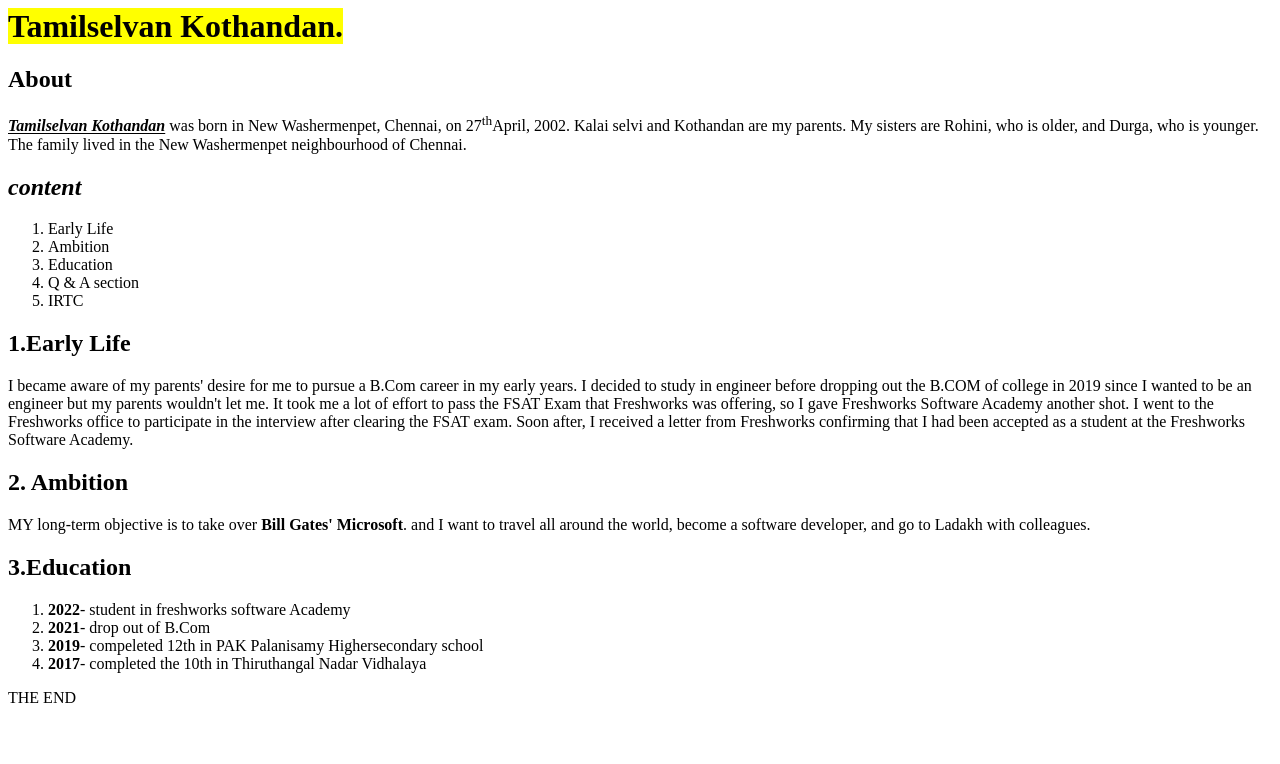
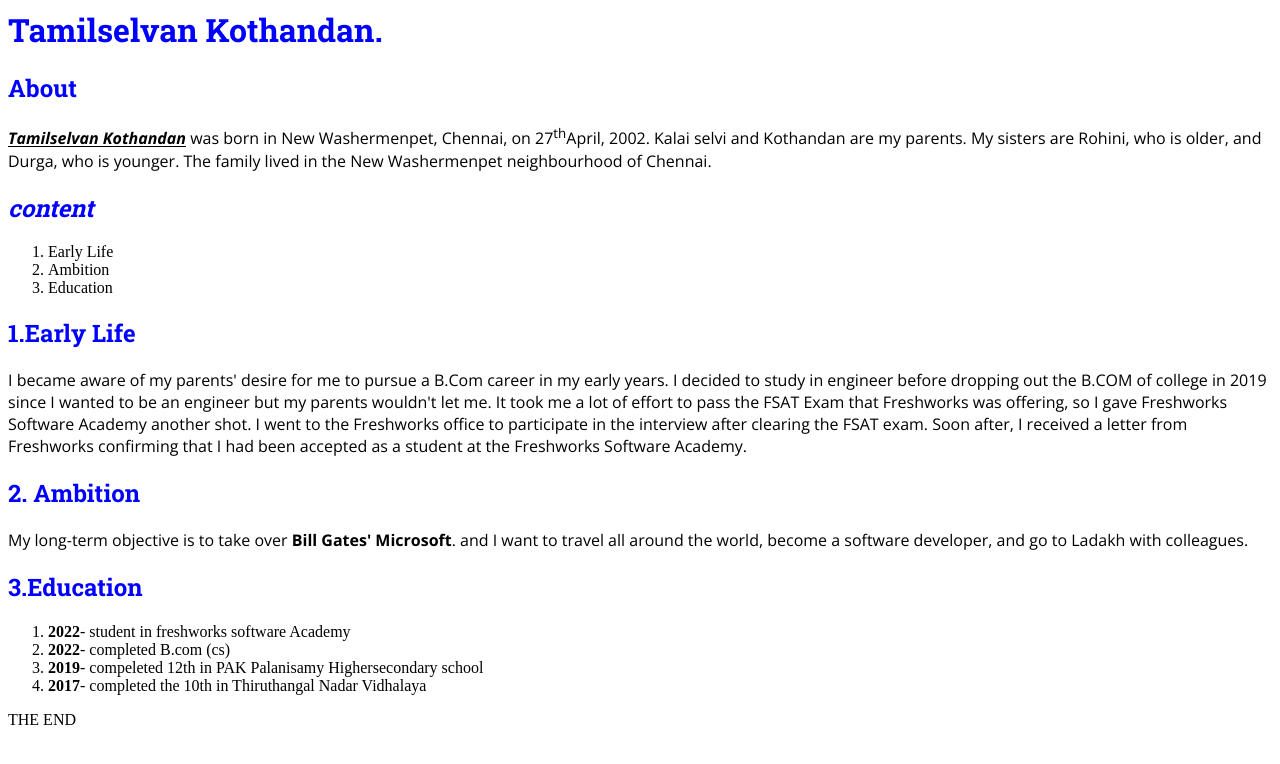
Before and after one commit to Tamilselvan2747/Tamilselvan-Kothandan, a plain HTML site: page index.html in a window 1280 px wide. Drawn offline with nearby package versions, Linux system fonts and the light colour scheme.

Commit message:
added style to html page

```diff
--- a/index.html
+++ b/index.html
@@ -3,12 +3,19 @@
 
        <head>
               <title> Tamilselvan Kothandan </title>
-       </head>
+       <link rel="stylesheet" href="./style.css"/>
+	   <link rel="preconnect" href="https://fonts.googleapis.com">
+		<link rel="preconnect" href="https://fonts.gstatic.com" crossorigin>
+		<link href="https://fonts.googleapis.com/css2?family=Roboto+Slab:wght@200;300;400;500;600;700;800;900&display=swap" rel="stylesheet">
+	   <link rel="preconnect" href="https://fonts.googleapis.com">
+<link rel="preconnect" href="https://fonts.gstatic.com" crossorigin>
+<link href="https://fonts.googleapis.com/css2?family=Open+Sans:ital,wght@0,300;0,400;0,500;0,600;0,700;0,800;1,300;1,400;1,500;1,600;1,700;1,800&family=Roboto+Slab:wght@200;300;400;500;600;700;800;900&display=swap" rel="stylesheet">
+	   </head>
 
 
 <body>
 
-<h1><mark>Tamilselvan Kothandan.</h1></mark>
+<h1>Tamilselvan Kothandan.</h1>
 
 <h2>About</h2>
 <P>
@@ -21,8 +28,8 @@
     <li> Early Life </li>
     <li> Ambition </li>
     <li> Education </li>
-    <li> Q & A section
-    <li> IRTC </li>
+
+
 </ol>
 </header>
 
@@ -37,7 +44,7 @@ I went to the Freshworks office to participate in the interview after clearing t
 
 <h2>2. Ambition </h2>
 <p>
-MY long-term objective is to take over <b>Bill Gates' Microsoft</b>. and I want to travel all around the world, become a software developer, and go to Ladakh with colleagues.
+My long-term objective is to take over <b>Bill Gates' Microsoft</b>. and I want to travel all around the world, become a software developer, and go to Ladakh with colleagues.
 </p>
 
 
@@ -45,7 +52,7 @@ MY long-term objective is to take over <b>Bill Gates' Microsoft</b>. and I want
  <ol>
 
       <li> <b>2022</b>- student in freshworks software Academy </li>
-      <li> <b>2021</b>- drop out of B.Com </li>
+      <li> <b>2022</b>- completed B.com (cs) </li>
       <li> <b>2019</b>- compeleted 12th in PAK Palanisamy Highersecondary school</li>
       <li> <b>2017</b>- completed the 10th in Thiruthangal Nadar Vidhalaya </li>
 </ol>
--- /dev/null
+++ b/style.css
@@ -0,0 +1,6 @@
+h1,h2,h3,h4,h5,h6{
+	color:blue;
+    font-family :"Roboto Slab";
+}
+p{
+	font-family: "Open Sans";
```
